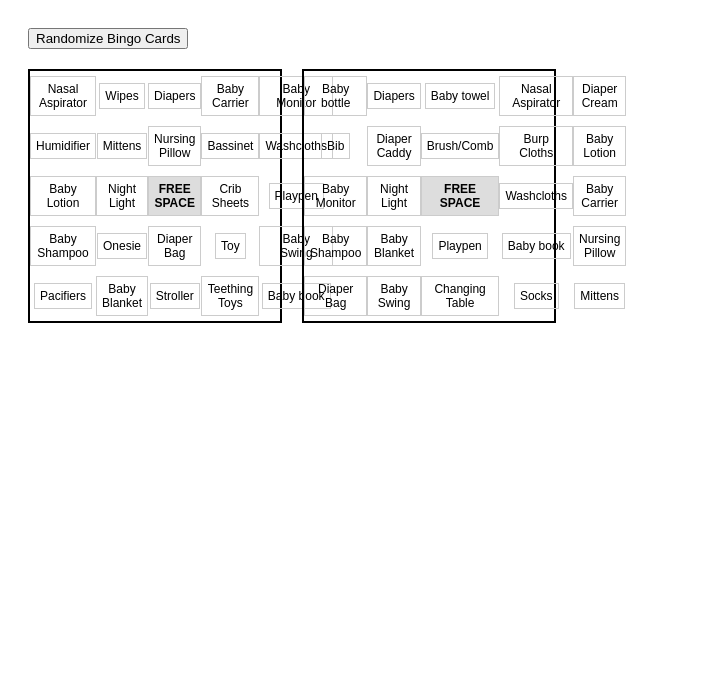
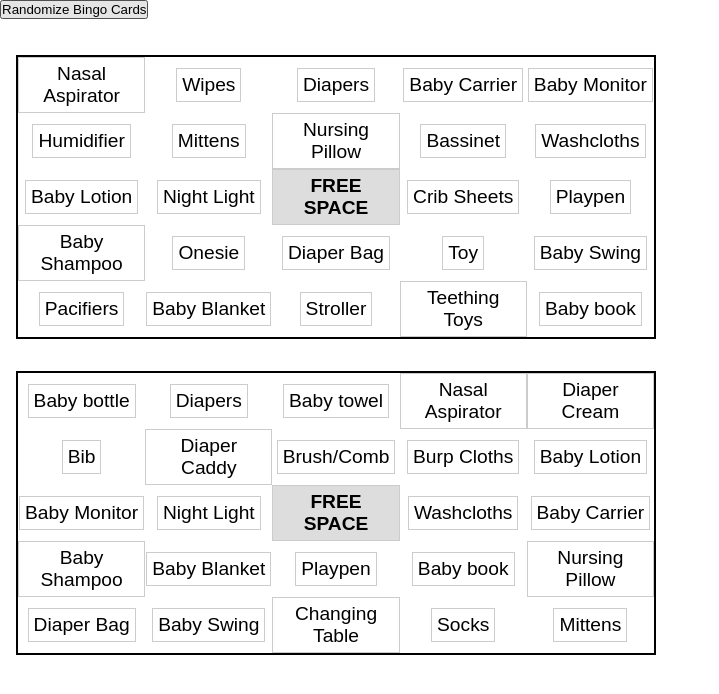
Before and after one commit to melkry/baby-bingo, a plain HTML site: page index.html in a window 1280 px wide. Shown: the whole page, without its empty margins (0-719 px from the left). Drawn offline with Linux system fonts and the light colour scheme.

Commit message:
finished

```diff
--- a/index.html
+++ b/index.html
@@ -4,9 +4,14 @@
   <meta charset="UTF-8">
   <title>Baby Bingo</title>
   <style>
+
+    * {
+      padding: 0;
+      margin: 0;
+    }
+
     body {
       font-family: sans-serif;
-      padding: 20px;
     }
 
     #controls {
@@ -14,9 +19,15 @@
     }
 
     #card-container {
+      width: 100%;
+    }
+
+    .bingo-card {
       display: flex;
-      gap: 20px;
-      flex-wrap: wrap;
+      justify-content: center;
+      align-items: center;
+      width: 50%;
+      padding: 1rem;
     }
 
     .card {
@@ -24,10 +35,8 @@
       display: grid;
       grid-template-columns: repeat(5, 1fr);
       grid-template-rows: repeat(5, 1fr);
-      width: 250px;
-      height: 250px;
       text-align: center;
-      font-size: 12px;
+      font-size: 1.5vw;
       justify-items: center;
       align-items: center;
       page-break-inside: avoid;
@@ -102,8 +111,11 @@
 
     for (let i = 0; i < 2; i++) { // generate 2 cards
       const cardData = generateSingleCard();
+      const bingoCard = document.createElement('div');
+      bingoCard.className = 'bingo-card';
       const card = document.createElement('div');
       card.className = 'card';
+      bingoCard.appendChild(card);
       cardData.forEach(item => {
         const cell = document.createElement('div');
         cell.className = 'cell';
@@ -113,7 +125,7 @@
         cell.textContent = item;
         card.appendChild(cell);
       });
-      container.appendChild(card);
+      container.appendChild(bingoCard);
     }
   }
 
```
